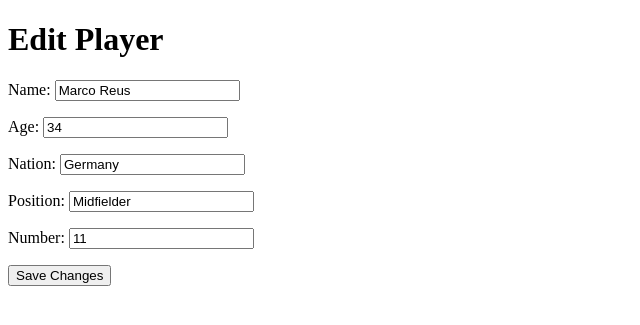
After one commit to bschaap40/GitHubTechExercise, a Django app: page /players/1/edit/ in a window 1280 px wide. The commit adds this page. Shown: the top 325 px of the page, without its empty margins (0-640 px from the left). Run offline with Django 5.2, Linux system fonts and the light colour scheme; data comes from the database, SQL or seed files in the repository; both versions use the stored data as it was after the commit.

Commit message:
Add edit feature

```diff
--- a/techExApp/models.py
+++ b/techExApp/models.py
@@ -3,6 +3,7 @@ from django.db import models
 class Player(models.Model):
     name = models.CharField(max_length=100)
     age = models.IntegerField()
+    nation = models.CharField(max_length=100, null=True)
     position = models.CharField(max_length=100)
     number = models.IntegerField()
 
--- /dev/null
+++ b/techExApp/templates/player_edit.html
@@ -0,0 +1,16 @@
+<!DOCTYPE html>
+<html lang="en">
+<head>
+    <meta charset="UTF-8">
+    <meta name="viewport" content="width=device-width, initial-scale=1.0">
+    <title>Edit Player</title>
+</head>
+<body>
+    <h1>Edit Player</h1>
+    <form method="post">
+        {% csrf_token %}
+        {{ form.as_p }}
+        <button type="submit">Save Changes</button>
+    </form>
+</body>
+</html>
--- a/techExApp/templates/player_list.html
+++ b/techExApp/templates/player_list.html
@@ -12,6 +12,7 @@
             <tr>
                 <th>Name</th>
                 <th>Age</th>
+                <th>Nation</th>
                 <th>Position</th>
                 <th>Number</th>
                 <th>Actions</th>
@@ -22,11 +23,12 @@
             <tr>
                 <td>{{ player.name }}</td>
                 <td>{{ player.age }}</td>
+                <td>{{ player.nation }}</td>
                 <td>{{ player.position }}</td>
                 <td>{{ player.number }}</td>
                 <td>
                     <a href="{% url 'player_edit' player.id %}">Edit</a>
-                    <a href="{% url 'player_delete' player.id %}">Delete</a>
+                    <a href="">Delete</a>
                 </td>
             </tr>
             {% endfor %}
--- a/techExApp/urls.py
+++ b/techExApp/urls.py
@@ -1,8 +1,8 @@
 from django.urls import path
-from . import views
-from .views import AddPlayer, PlayerListView
+from .views import AddPlayer, PlayerListView, PlayerEditView
 
 urlpatterns = [
     path('', PlayerListView.as_view(), name='player_list'),
-    path('add/', AddPlayer.as_view(), name='add_player')
+    path('add/', AddPlayer.as_view(), name='add_player'),
+    path('players/<int:pk>/edit/', PlayerEditView.as_view(), name='player_edit'),
 ]
--- a/techExApp/views.py
+++ b/techExApp/views.py
@@ -11,6 +11,12 @@ class PlayerListView(ListView):
 
 class AddPlayer(CreateView):
     model = Player
-    fields = ['name', 'age', 'position', 'number']
+    fields = ['name', 'age', 'nation', 'position', 'number']
     template_name = 'add_player.html'
     success_url = reverse_lazy('player_list')
+
+class PlayerEditView(UpdateView):
+    model = Player
+    template_name = 'player_edit.html'
+    fields = ['name', 'age', 'nation', 'position', 'number']
+    success_url = reverse_lazy('player_list')
```
Also changed, not shown: db.sqlite3, techExApp/migrations/0002_player_nation.py (added).
